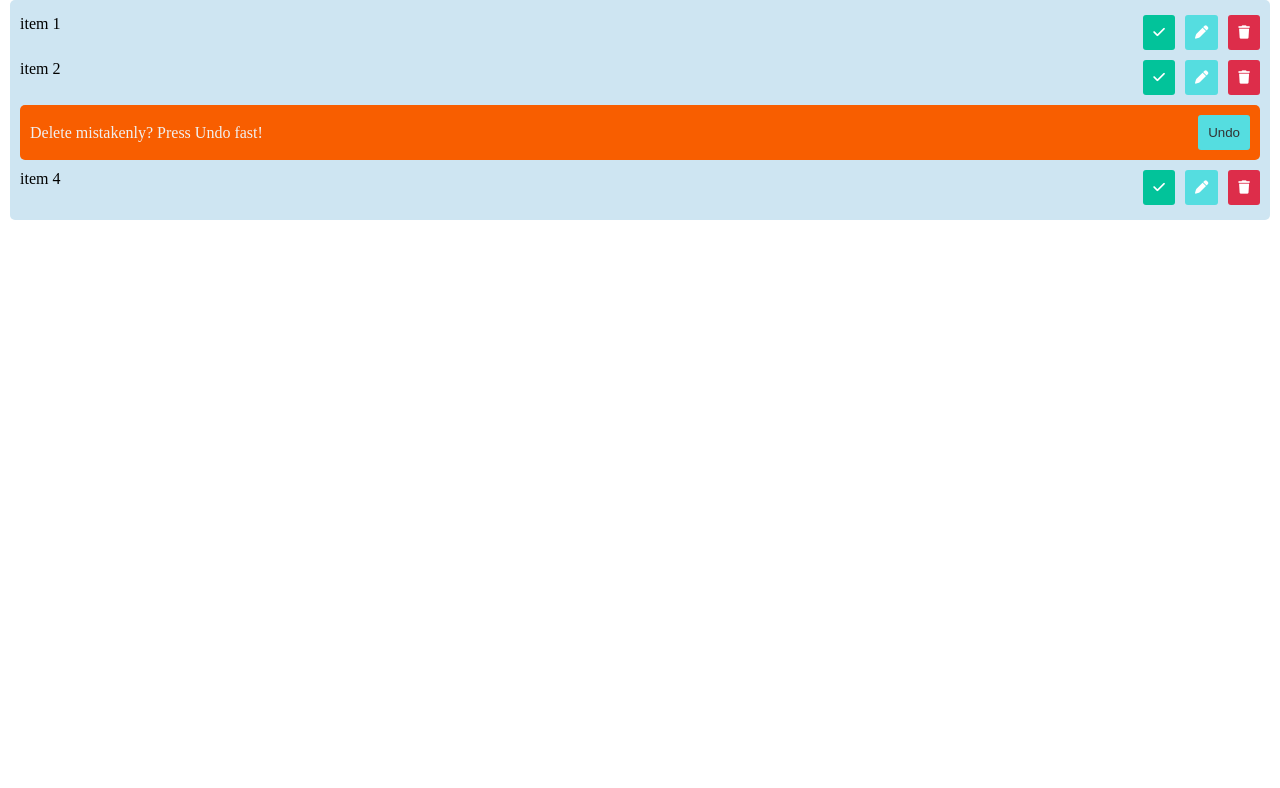
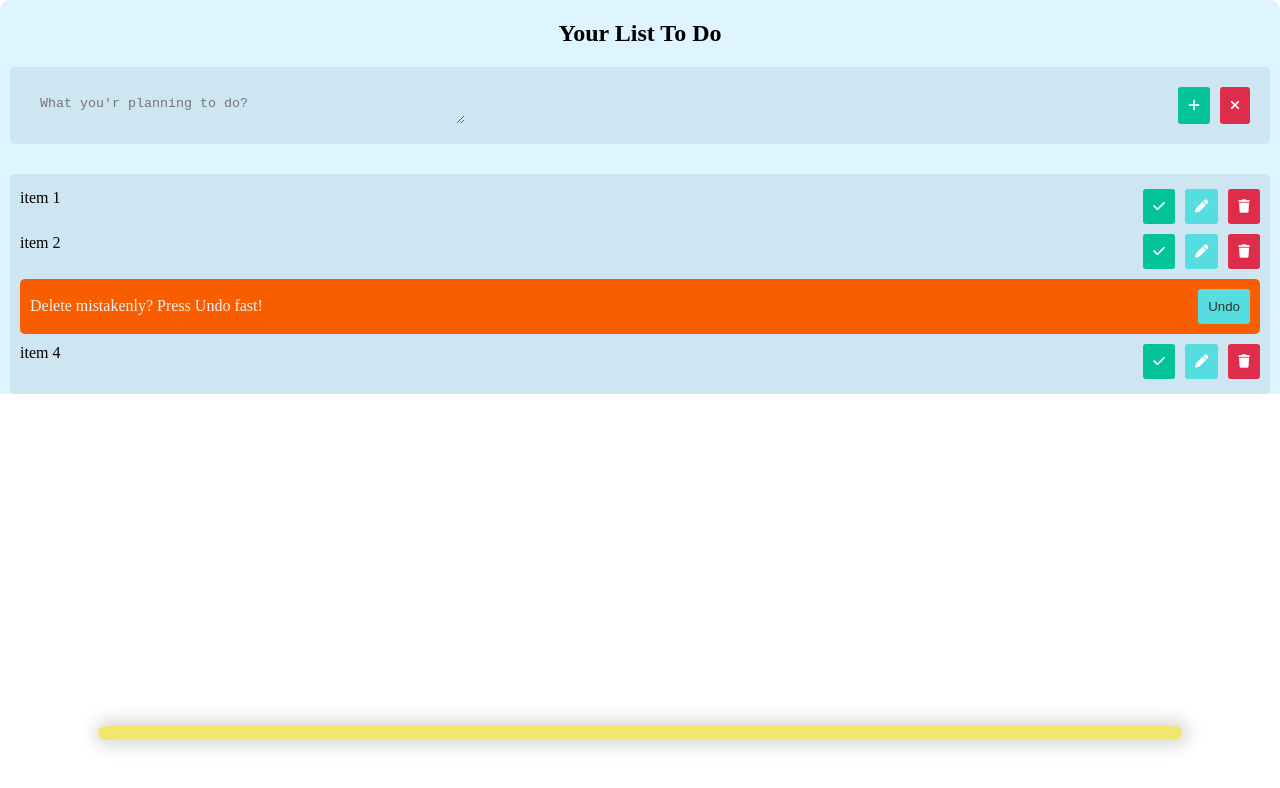
Before and after one commit to nizamrobin/todo-app, a React (Create React App) app: page / in a window 1280 px wide. Shown: the top 788 px of the page. Built offline with nearby package versions, Linux system fonts and the light colour scheme; no server answers.

Commit message:
todo design done

```diff
--- a/package.json
+++ b/package.json
@@ -6,6 +6,7 @@
     "@testing-library/jest-dom": "^5.16.5",
     "@testing-library/react": "^13.4.0",
     "@testing-library/user-event": "^13.5.0",
+    "firebase": "^9.21.0",
     "react": "^18.2.0",
     "react-dom": "^18.2.0",
     "react-scripts": "5.0.1",
--- a/src/App.js
+++ b/src/App.js
@@ -1,10 +1,10 @@
-import TodoList from "./components/TodoList";
+// import TodoList from "./components/TodoList";
+import Todo from "./components/Todo";
 import "./styles/global.css";
 
 export default function App() {
-  return (
-    <>
-      <TodoList />
-    </>
-  );
+  // const placeholder = (a) => {
+  //   console.log(a);
+  // };
+  return <Todo />;
 }
--- a/src/components/ListItem.js
+++ b/src/components/ListItem.js
@@ -4,8 +4,8 @@ import classes from "../styles/ListItem.module.css";
 export default function ListItem({ text }) {
   return (
     <li className={classes.listItem}>
-      <p class={classes.listItemText}>{text}</p>
-      <div class={classes.listItemBtns}>
+      <p className={classes.listItemText}>{text}</p>
+      <div className={classes.listItemBtns}>
         <Button onClick="handleClick" btnType="btnDone">
           <i class="fa-solid fa-check"></i>
         </Button>
--- a/src/components/TextArea.js
+++ b/src/components/TextArea.js
@@ -1,6 +1,6 @@
 import classes from "../styles/TextArea.module.css";
 
-export default function TextArea() {
+export default function TextArea(placeholder) {
   return (
     <textarea
       name="todoInput"
--- /dev/null
+++ b/src/components/Todo.js
@@ -0,0 +1,28 @@
+import TextArea from "./TextArea";
+import TodoList from "./TodoList";
+import Button from "./Button";
+import Notification from "./Notification";
+import classes from "../styles/Todo.module.css";
+
+export default function Todo() {
+  return (
+    <article className={classes.todo}>
+      <h1 className={classes.todoTitle}>Your list to do</h1>
+      <section className={classes.todoNew}>
+        <TextArea />
+        <div className={classes.todoInputBtns}>
+          <Button onClick="handleClick" btnType="btnTodoAdd">
+            <i class="fa-solid fa-plus"></i>
+          </Button>
+          <Button onClick="handleClick" btnType="btnTodoCancel">
+            <i class="fa-solid fa-xmark"></i>
+          </Button>
+        </div>
+      </section>
+
+      <TodoList />
+
+      <Notification />
+    </article>
+  );
+}
--- a/src/components/TodoList.js
+++ b/src/components/TodoList.js
@@ -1,8 +1,16 @@
 import ListItem from "./ListItem";
 import ListItemInfo from "./ListItemInfo";
 import classes from "../styles/TodoList.module.css";
+import { app } from "../firebase";
+import { getDatabase, ref, set } from "firebase/database";
 
-export default function TodoList() {
+export default function TodoList({ text }) {
+  const db = getDatabase(app);
+  console.log(text);
+  set(ref(db), {
+    todo_text: "text",
+  });
+
   return (
     <ul class={classes.todoList}>
       <ListItem text="item 1" />
--- /dev/null
+++ b/src/firebase.js
@@ -0,0 +1,14 @@
+import { initializeApp } from "firebase/app";
+
+const firebaseConfig = {
+  apiKey: "AIzaSyDlo8_JrUC8kC6SLJypVdYQXzbQioFA090",
+  authDomain: "todo-app-f3cd3.firebaseapp.com",
+  databaseURL:
+    "https://todo-app-f3cd3-default-rtdb.asia-southeast1.firebasedatabase.app",
+  projectId: "todo-app-f3cd3",
+  storageBucket: "todo-app-f3cd3.appspot.com",
+  messagingSenderId: "585962908954",
+  appId: "1:585962908954:web:39295c59bbd7ea9926d0a3",
+};
+
+export const app = initializeApp(firebaseConfig);
--- /dev/null
+++ b/src/styles/Todo.module.css
@@ -0,0 +1,27 @@
+.todo {
+  min-height: inherit;
+  background-color: #def5ff;
+  border-radius: 10px 10px 0 0;
+}
+
+/* todo Title */
+.todoTitle {
+  text-align: center;
+  text-transform: capitalize;
+  padding: 20px 0 0 0;
+}
+
+/* New Todo */
+.todoNew {
+  display: flex;
+  justify-content: space-between;
+  padding: 20px;
+  margin: 20px 10px 30px;
+  background-color: #cee5f2;
+  border-radius: 5px;
+}
+
+.todoInputBtns {
+  display: flex;
+  margin-left: 20px;
+}
```
Also changed, not shown: 1 other file (tests, documents, lock files or other folders).
